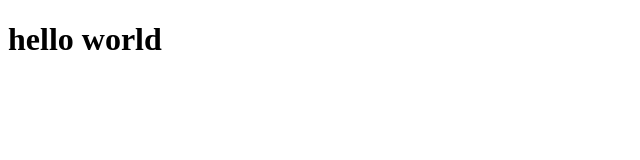
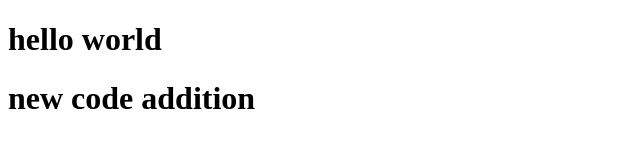
Before and after one commit to Aaliyaan-Saad/auto-deploy, a plain HTML site: page index.html in a window 1280 px wide. Shown: the whole page, without its empty margins (0-640 px from the left). Drawn offline with Linux system fonts and the light colour scheme.

Commit message:
Update index.html

```diff
--- a/index.html
+++ b/index.html
@@ -8,5 +8,6 @@
 </head>
 <body>
     <h1>hello world</h1>
+    <h1>new code addition</h1>
 </body>
 </html>
```
